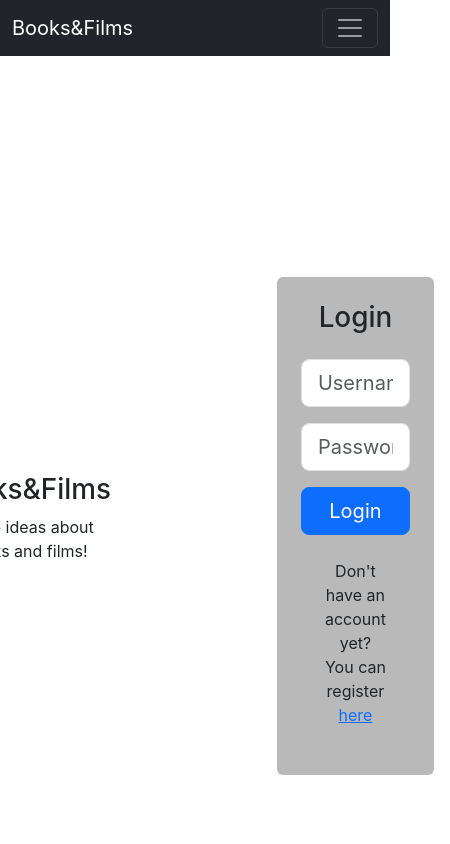
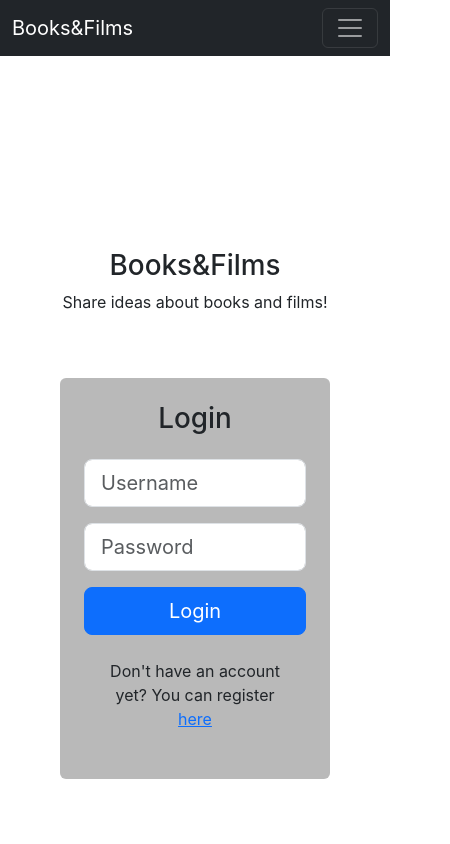
Before and after one commit to Celomarcelo/Books-and-Films-Frontend, a React (Create React App) app: page /login in a window 390 px wide. Shown: the top 844 px of the page, 450 px wide, since content can reach past the window. Built offline with nearby package versions, Linux system fonts and the light colour scheme.

Commit message:
updated login style for mobile divices

```diff
--- a/src/components/Login.js
+++ b/src/components/Login.js
@@ -76,17 +76,19 @@ const Login = () => {
     };
 
     return (
-        <div className="d-flex justify-content-center align-items-center" style={{ height: '100vh' }}>
-            {/* Left section with branding */}
-            <div className="text-center" style={{ marginRight: '150px' }}>
+        <div className="container-fluid d-flex align-items-center justify-content-center" style={{ height: '100vh' }}>
+            <div className="row w-100">
+                {/* Branding section */}
+                <div className="col-12 col-md-6 text-center mb-4 mb-md-0 d-flex flex-column justify-content-center">
                     <h1>Books&Films</h1>
                     <p>Share ideas about books and films!</p>
                 </div>
 
-            {/* Login form */}
-            <form className="p-3" onSubmit={handleSubmit}>
-                <div className="w-100 custom_bg rounded p-4">
-                    {/* Header section with title */}
+                {/* Login form section */}
+                <div className="col-12 col-md-6 d-flex justify-content-center">
+                    <form className="p-4 w-100" onSubmit={handleSubmit} style={{ maxWidth: '400px' }}>
+                        <div className="custom_bg rounded p-4">
+                            {/* Header section */}
                             <div className="text-center mb-4">
                                 <h2 className="fs-1">Login</h2>
 
@@ -98,7 +100,7 @@ const Login = () => {
                                 )}
                             </div>
 
-                    {/* Username input field */}
+                            {/* Username input */}
                             <div className="mb-3">
                                 <input
                                     type="text"
@@ -111,7 +113,7 @@ const Login = () => {
                                 />
                             </div>
 
-                    {/* Password input field */}
+                            {/* Password input */}
                             <div className="mb-3">
                                 <input
                                     type="password"
@@ -141,6 +143,8 @@ const Login = () => {
                         </div>
                     </form>
                 </div>
+            </div>
+        </div>
     );
 };
 
```
Lines whose indentation alone changed are shown as unchanged.
